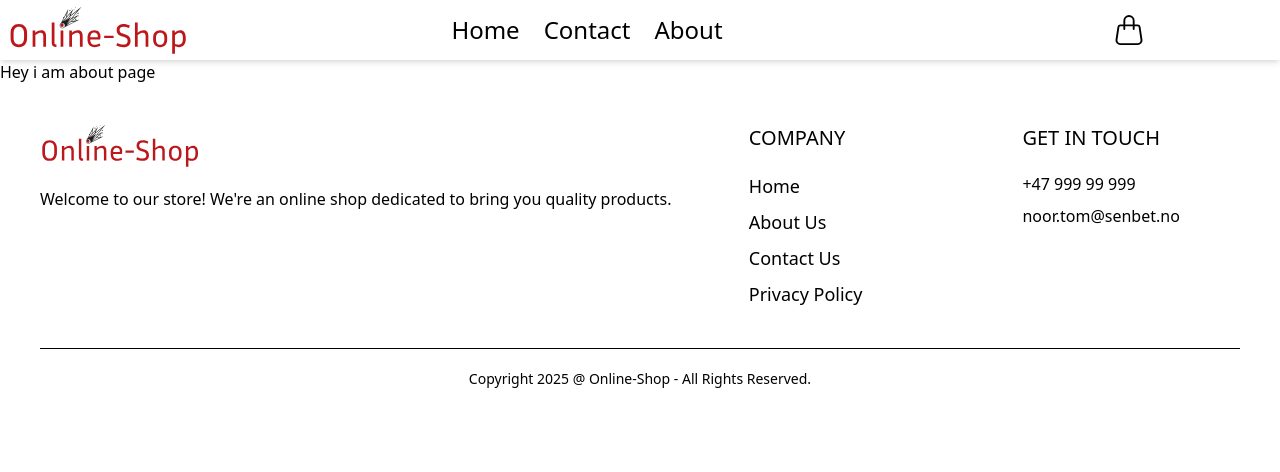
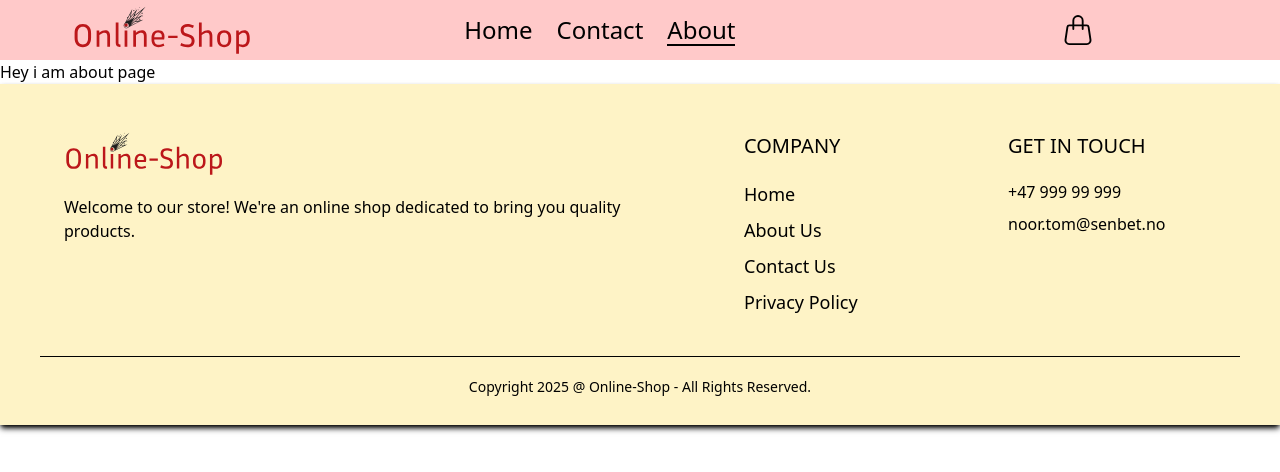
Before and after one commit to NoroffFEU/jsfw-2025-v1-nortombet-jsfw, a React (Vite) app: page /about in a window 1280 px wide. Shown: the top 472 px of the page. Built offline with nearby package versions, Linux system fonts and the light colour scheme.

Commit message:
made small styling changes to navbar, footer and contact page.

```diff
--- a/src/components/Footer.tsx
+++ b/src/components/Footer.tsx
@@ -4,9 +4,9 @@ import { NavLink } from "react-router-dom";
 
 const Footer = () => {
   return (
-    <div className="bg-secondary/40">
+    <div className="bg-amber-100 py-2 shadow-black shadow-md">
       <div className="md:mx-10 mx-4 sm:mx-[10%]">
-        <div className="flex flex-col sm:grid grid-cols-[3fr_1fr_1fr] gap-14 my-10 mt-10 text-base text-text">
+        <div className="flex flex-col sm:grid grid-cols-[3fr_1fr_1fr] max-w-6xl mx-auto gap-14 my-10 mt-10 text-base text-text">
           {/* Left section */}
           <div>
             <img
--- a/src/components/Header.tsx
+++ b/src/components/Header.tsx
@@ -33,33 +33,55 @@ const Header = () => {
   }, [mobileMenu]);
 
   return (
+    <div className="bg-red-200">
+      <nav className="sticky top-0 z-50 h-[60px] flex items-center justify-between bg-secondary  max-w-6xl mx-auto">
         <div>
-      <nav className="sticky top-0 z-50 h-[60px] flex items-center justify-between bg-secondary shadow-md">
-        <div>
-          <img className="mx-2 w-45" src={assets.logo_online_shop} alt="Online-Shop logo" />
+          <img
+            onClick={() => navigate("/")}
+            className="mx-2 w-45 cursor-pointer"
+            src={assets.logo_online_shop}
+            alt="Online-Shop logo"
+          />
         </div>
         <ul className="hidden md:flex items-center text-2xl font-gelasio gap-6 mx-4 sm:mx-[10%]">
-          <NavLink to="/">
-            <li className="relative cursor-pointer group">
+          <NavLink to="/" className="group relative">
+            {({ isActive }) => (
+              <li className="cursor-pointer">
                 Home
-              <hr className="absolute left-0 bottom-0 w-0 h-0.5 bg-black transition-all duration-300 group-hover:w-full" />
+                <hr
+                  className={`absolute left-0 bottom-0 h-0.5 bg-black transition-all duration-300 ${
+                    isActive ? "w-full" : "w-0 group-hover:w-full"
+                  }`}
+                />
               </li>
+            )}
           </NavLink>
           <NavLink to="/contact">
+            {({ isActive }) => (
               <li className="relative cursor-pointer group">
                 Contact
-              <hr className="absolute left-0 bottom-0 w-0 h-0.5 bg-black transition-all duration-300 group-hover:w-full" />
+                <hr
+                  className={`absolute left-0 bottom-0 w-0 h-0.5 bg-black transition-all duration-300 ${
+                    isActive ? "w-full" : "group-hover:w-full"
+                  } `}
+                />
               </li>
+            )}
           </NavLink>
           <NavLink to="/about">
+            {({ isActive }) => (
               <li className="relative cursor-pointer group">
                 About
-              <hr className="absolute left-0 bottom-0 w-0 h-0.5 bg-black transition-all duration-300 group-hover:w-full" />
+                <hr
+                  className={`absolute left-0 bottom-0 w-0 h-0.5 bg-black transition-all duration-300 ${
+                    isActive ? "w-full" : "group-hover:w-full"
+                  } `}
+                />
               </li>
+            )}
           </NavLink>
         </ul>
 
-        {/* Cart button || NOTE! Add turnery operator to display different bag icons and counter*/}
         <div className="flex ml-4 md:mx-[10%] text-2xl relative">
           <BaseButton
             variant="ghost"
@@ -81,7 +103,11 @@ const Header = () => {
         </div>
 
         {/* Mobile Menu Toggle */}
-        <BiMenuAltRight size={40} className="mr-4 md:hidden" onClick={toggleMobileMenu} />
+        <BiMenuAltRight
+          size={40}
+          className="mr-4 md:hidden"
+          onClick={toggleMobileMenu}
+        />
 
         {/* Mobile Menu */}
         {mobileMenu && (
--- a/src/components/contact/ContactForm.tsx
+++ b/src/components/contact/ContactForm.tsx
@@ -179,7 +179,7 @@ export const ContactForm = ({
       <div>
         <button
           type="submit"
-          className="w-full bg-blue-600 text-white py-2 px-4 rounded-md hover:bg-blue-700 focus:outline-none focus:ring-2 focus:ring-blue-500 focus:ring-offset-2 transition-colors"
+          className="w-full cursor-pointer bg-amber-300 text-black py-2 px-4 rounded-md hover:bg-amber-100 focus:outline-none focus:ring-2 focus:ring-blue-500 focus:ring-offset-2 transition-colors"
         >
           Send Message
         </button>
```
Lines whose indentation alone changed are shown as unchanged.
